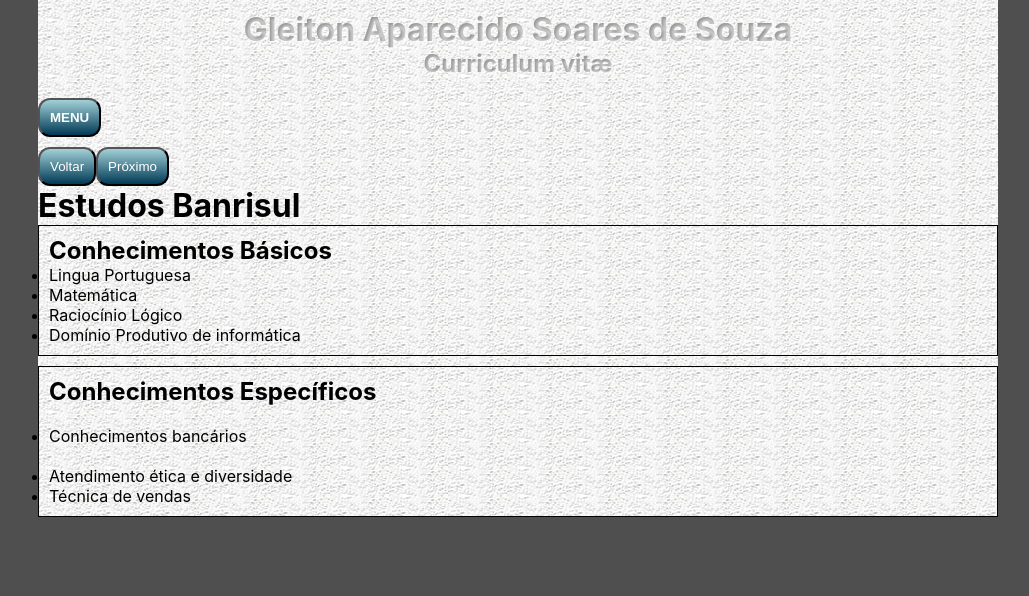
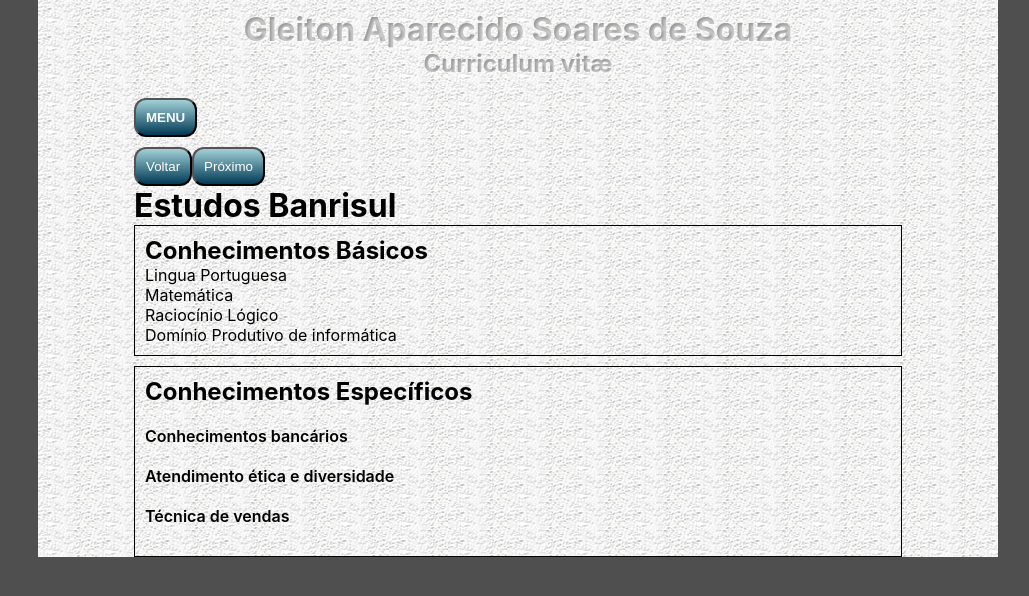
Before and after one commit to gleitons/gleiton, a React (Create React App) app: page /estudos-banrisul in a window 1280 px wide. Shown: the top 596 px of the page, without its empty margins (122-1151 px from the left). Built offline with nearby package versions, Linux system fonts and the light colour scheme.

Commit message:
atualiza

```diff
--- a/src/componentes/HeaderCurriculo.jsx
+++ b/src/componentes/HeaderCurriculo.jsx
@@ -1,7 +1,10 @@
 import styles from './Styles/HeaderCurriculo.module.css'
+
 
 const HeaderCurriculo = () => {
     return (
+        <>
+
         <div /*className={styles.sectionHeader}*/>
 
             <div className={styles.infoCapa}>
@@ -114,6 +117,9 @@ const HeaderCurriculo = () => {
 
             </div>
         </div>
+
+        </>
+
     )
 }
 export default HeaderCurriculo;
--- a/src/componentes/Styles/EstilosEstudo.module.css
+++ b/src/componentes/Styles/EstilosEstudo.module.css
@@ -1,9 +1,18 @@
-a {
+.alink {
+
+    padding: 10px;
     color: black;
+    font-weight: 600;
+
 
 }
-a:hover {
+.alink:hover {
     color: blue;
+    text-shadow: black 1px 0px 10px 0px;
+
+}
+ul {
+    list-style: none;
 }
 .conhecimentos {
     border: black solid 1px;
@@ -14,3 +23,10 @@ a:hover {
     padding: 10px;
 
 }
+.estudos {
+    width: 80%;
+    margin: auto;
+}
+.imgLock {
+    width: 100%;
+}
--- a/src/pages/App.jsx
+++ b/src/pages/App.jsx
@@ -16,8 +16,9 @@ function App() {
   return (
     <div className="papel">
       {/* <MenuTop/> */}
+
+      <Router >
       <Curriculo />
-      <Router basename={process.env.PUBLIC_URL}>
         <Routes>
           <Route path="/obrigado" element={<Obrigado/>}/>
           <Route path="/estudos-banrisul" element={<EstudosBanrisul/>}/>
--- a/src/pages/EstudosBanrisul.jsx
+++ b/src/pages/EstudosBanrisul.jsx
@@ -3,7 +3,7 @@ import styles from '../componentes/Styles/EstilosEstudo.module.css'
 import { Link } from "react-router-dom";
 const EstudosBanrisul = () => {
     return (
-        <div className="estudos">
+        <div className={styles.estudos}>
         <HistoricoButton/>
         <h1>Estudos Banrisul</h1>
         <div className={styles.conhecimentos}>
@@ -19,11 +19,18 @@ const EstudosBanrisul = () => {
         <div className={styles.conhecimentos}>
         <h2>Conhecimentos Específicos</h2>
         <ul>
-        <Link to="/estudos-banrisul/conhecimentos-bancarios" relative="path">
+        <Link className={styles.alink}to="/estudos-banrisul/conhecimentos-bancarios" relative="path">
             <li>Conhecimentos bancários</li>
         </Link>
-        <li>Atendimento ética e diversidade</li>
-        <li>Técnica de vendas</li>
+        <Link className={styles.alink}to="/estudos-banrisul/conhecimentos-bancarios" relative="path">
+            <li>Atendimento ética e diversidade</li>
+        </Link>
+        <Link className={styles.alink}to="/estudos-banrisul/conhecimentos-bancarios" relative="path">
+            <li>Técnica de vendas</li>
+        </Link>
+
+        <li></li>
+        <li></li>
         </ul>
         </div>
 
--- a/src/pages/conhecimentos-bancarios/ConselhoMonetarioNacional.jsx
+++ b/src/pages/conhecimentos-bancarios/ConselhoMonetarioNacional.jsx
@@ -1,4 +1,5 @@
 import HistoricoButton from "../../componentes/HistoricoButton";
+import styles from '../../componentes/Styles/EstilosEstudo.module.css'
 const ConselhoMonetarioNacional = () => {
     return (
         <div>
@@ -8,6 +9,18 @@ const ConselhoMonetarioNacional = () => {
             <p>As bancas geralmente fazem as perguntas em cima das ideias conflitantes, temos que as vezes decorar, pois cada orgão faz sua parte que parece ser muito parecida</p>
             <p>O CMN é o orgão deliberativo máximo do SFN, é o orgão responsável atraves da lei 4595/1964, compoe a estrutura do sistema financeiro nacional - CMN são três membros - compoes o sistema da economia, subordinado apenas ao presidente da republica.</p>
             <p>É o orgão resposável por fixar as diretrixes das politicas monetária, crediticia e cambial do país</p>
+            <h2>Composição do CMN</h2>
+            <p>Ministro de Estado da Economia</p>
+            <p>Presidente do Banco Central do Brasil</p>
+            <p>Secretario Especial de Fazenda do Ministério da Economia</p>
+
+            <h2>Objetivos do CMN</h2>
+            <p>Orientar: A aplicação dos recursos das instituições financeiras, quer público quer privadas, tendo em vista propiciar, nas diferentes regiões do pais, condições favoraveis ao desenvolvimento harmônico </p>
+            <h3>Competencias</h3>
+            <p>Aprovar orçamentos monetários, preparados pelo banco central da republica do Brasil.</p>
+            <p>Propiciar...</p>
+            <img className={styles.imgLock} src='../../conselho-monetario-nacional.png' alt="" />
+
         </div>
     )
 }
--- a/src/pages/conhecimentos-bancarios/IndexConhecimentosBancarios.jsx
+++ b/src/pages/conhecimentos-bancarios/IndexConhecimentosBancarios.jsx
@@ -1,12 +1,18 @@
 import { Link } from "react-router-dom";
+import styles from '../../componentes/Styles/EstilosEstudo.module.css'
 import HistoricoButton from "../../componentes/HistoricoButton";
 const IndexConhecimentosBancarios = () => {
     return (
-        <div>
+        <div className={styles.estudos}>
             <HistoricoButton/>
             <h2>Conhecimentos Bancários</h2>
             <Link to="/estudos-banrisul/conhecimentos-bancarios/sistema-financeiro-nacional" relative="path">
             <button>Sistema financeiro Nacional</button>
+            </Link>
+            <br />
+
+            <Link to="/estudos-banrisul/conhecimentos-bancarios/conselho-monetario-nacional" relative="path">
+            <button>Conselho Monetário Nacional</button>
             </Link>
         </div>
     )
```
Also changed, not shown: public/conselho-monetario-nacional.png (added).
